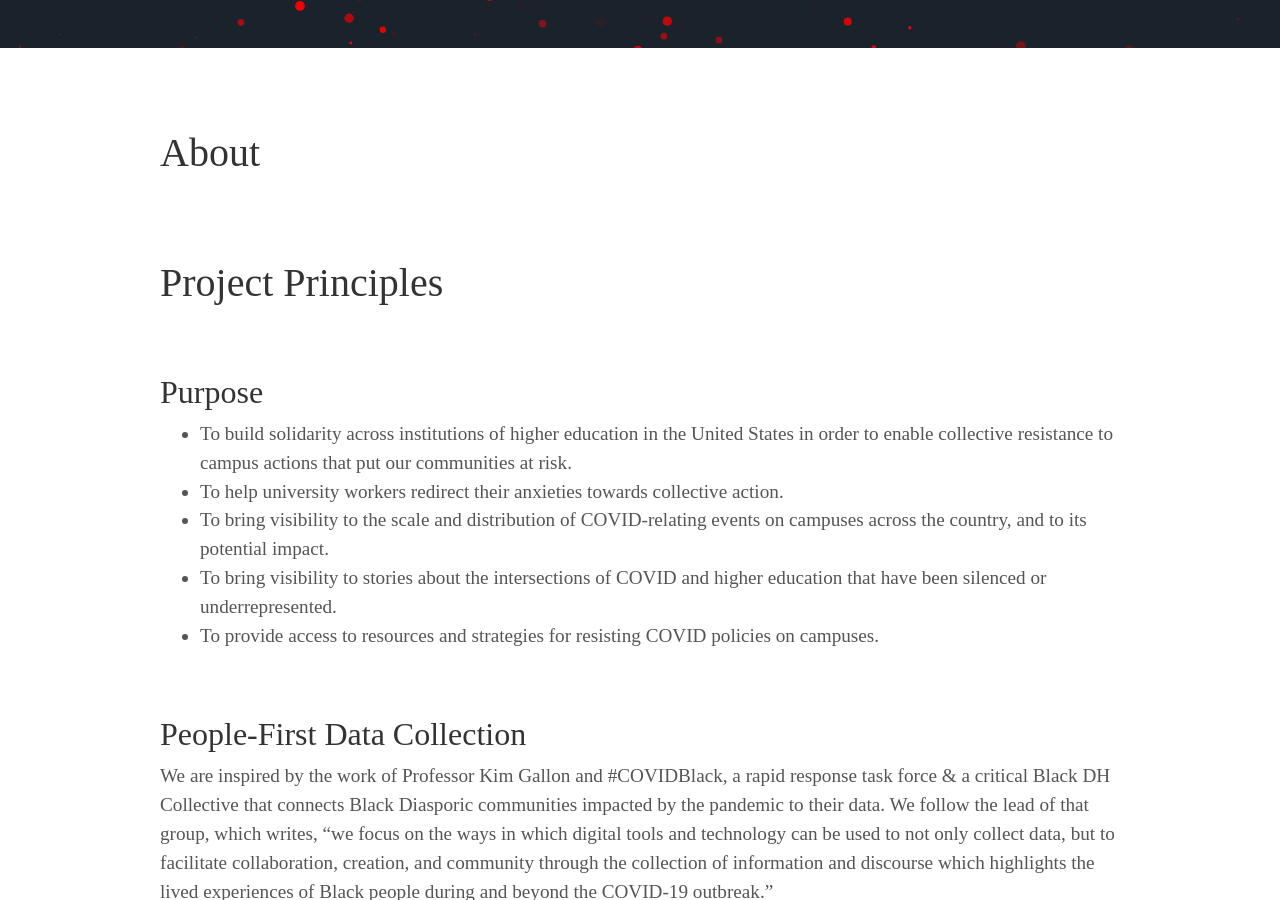
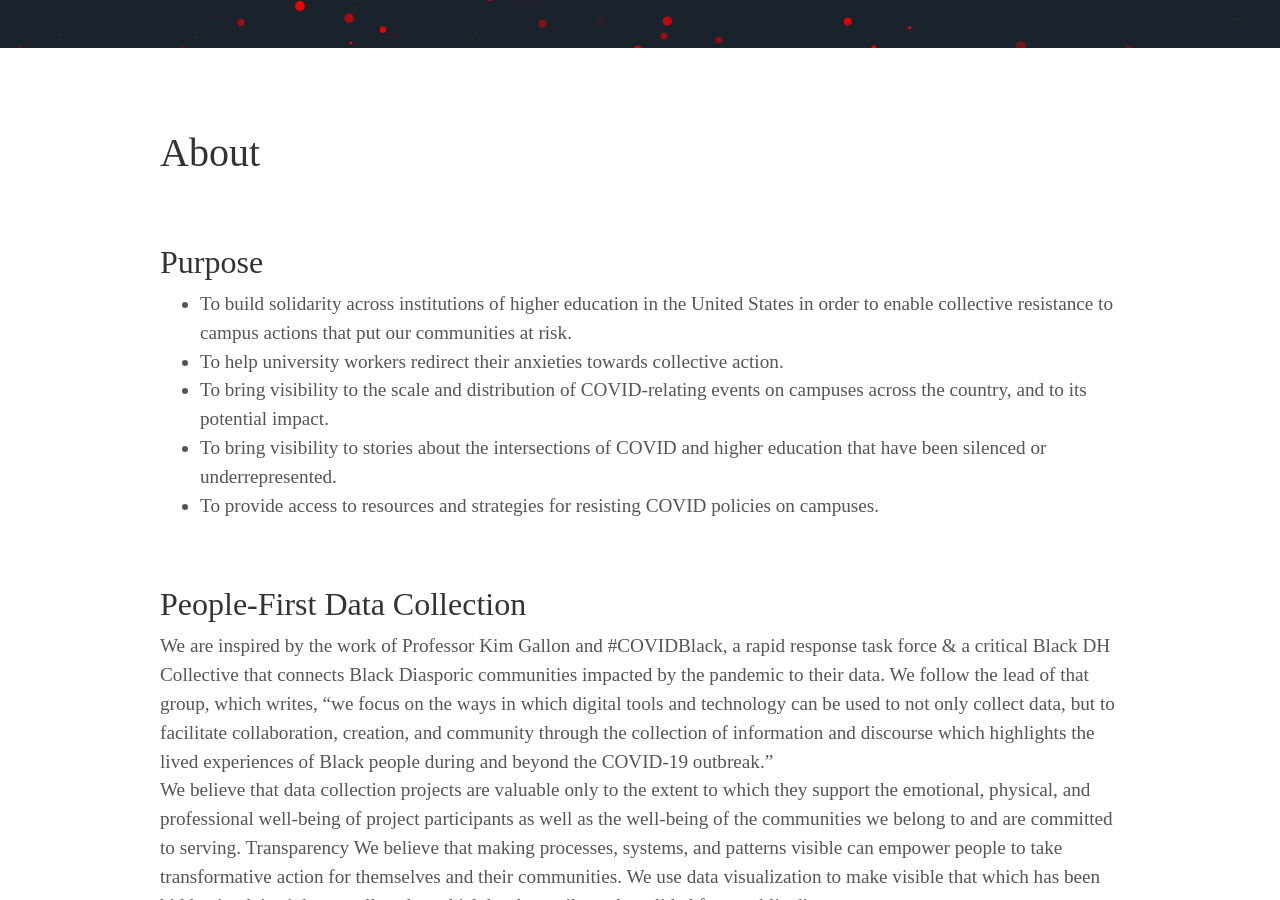
Before and after one commit to visionary-futures-collective/covid19, a Jekyll site: the page built from project-team.md, in a window 1280 px wide and 900 px high, scrolled down 928 px. Built offline with Jekyll 4.4.1, drawn with Linux system fonts in a browser that asks for light colours; some web fonts are replaced.

Commit message:
project team

```diff
--- a/project-team.md
+++ b/project-team.md
@@ -3,7 +3,6 @@ layout: page
 title: About
 permalink: /project-team
 ---
-# Project Principles
 ## Purpose
 * To build solidarity across institutions of higher education in the United States in order to enable collective resistance to campus actions that put our communities at risk.
 * To help university workers redirect their anxieties towards collective action.
```
